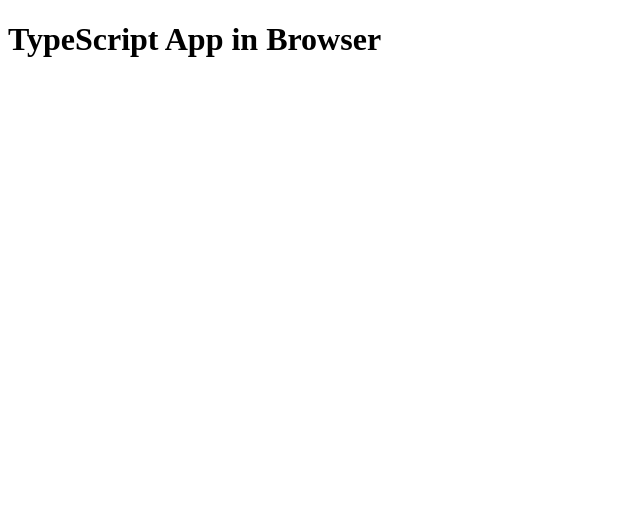
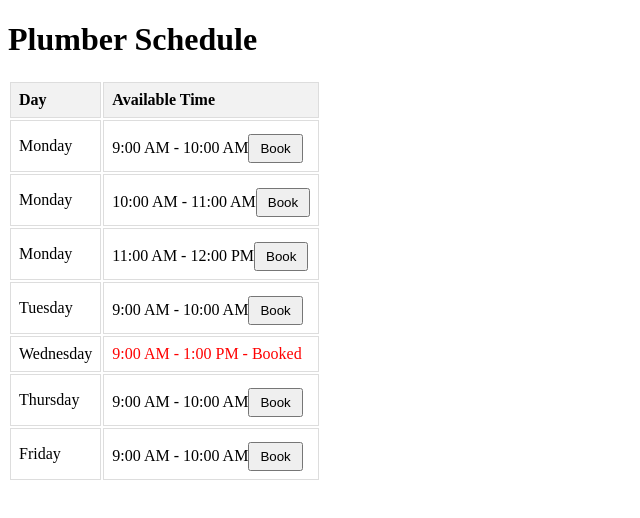
Before and after one commit to jaimehernan95/calendar-booking-app, a website with bundled scripts: page index.html in a window 1280 px wide. Shown: the whole page, without its empty margins (0-640 px from the left). Built offline with nearby package versions, Linux system fonts and the light colour scheme.

Commit message:
Added CSS styles and schedule logic

```diff
--- a/index.html
+++ b/index.html
@@ -1,12 +1,28 @@
 <!DOCTYPE html>
 <html lang="en">
 <head>
-    <meta charset="UTF-8">
-    <meta name="viewport" content="width=device-width, initial-scale=1.0">
-    <title>TypeScript App</title>
+  <meta charset="UTF-8">
+  <meta name="viewport" content="width=device-width, initial-scale=1.0">
+  <title>Plumber Booking Schedule</title>
+  <link rel="stylesheet" href="styles.css">
+  <script src="dist/app.js"></script>
+ <!-- Link to the compiled JavaScript file -->
+
 </head>
 <body>
-    <h1>TypeScript App in Browser</h1>
-    <script src="./dist/index.js"></script>
+  <h1>Plumber Schedule</h1>
+  <table id="schedule">
+      <thead>
+          <tr>
+              <th>Day</th>
+              <th>Available Time</th>
+          </tr>
+      </thead>
+      <tbody>
+          <!-- Schedule rows will be dynamically generated here -->
+      </tbody>
+  </table>
+  <script src="dist/app.js"></script>
 </body>
+
 </html>
--- a/package.json
+++ b/package.json
@@ -3,7 +3,8 @@
   "version": "1.0.0",
   "main": "index.js",
   "scripts": {
-    "test": "echo \"Error: no test specified\" && exit 1"
+    "test": "echo \"Error: no test specified\" && exit 1",
+    "start": "http-server ."
   },
   "keywords": [],
   "author": "",
@@ -12,6 +13,7 @@
   "devDependencies": {
     "@types/express": "^5.0.0",
     "eslint": "^9.17.0",
+    "http-server": "^14.1.1",
     "typescript": "^5.7.2"
   },
   "dependencies": {
--- /dev/null
+++ b/src/app.ts
@@ -0,0 +1,48 @@
+// In app.ts
+const schedule = [
+  { day: 'Monday', time: '9:00 AM - 10:00 AM', booked: false },
+  { day: 'Monday', time: '10:00 AM - 11:00 AM', booked: false },
+  { day: 'Monday', time: '11:00 AM - 12:00 PM', booked: false },
+  { day: 'Tuesday', time: '9:00 AM - 10:00 AM', booked: false },
+  { day: 'Wednesday', time: '9:00 AM - 1:00 PM', booked: true }, // Already fully booked
+  { day: 'Thursday', time: '9:00 AM - 10:00 AM', booked: false },
+  { day: 'Friday', time: '9:00 AM - 10:00 AM', booked: false }
+];
+
+const generateSchedule = () => {
+  const tableBody = document.querySelector('#schedule tbody')!;
+
+  schedule.forEach((entry) => {
+      const row = document.createElement('tr');
+
+      const dayCell = document.createElement('td');
+      dayCell.textContent = entry.day;
+      row.appendChild(dayCell);
+
+      const timeCell = document.createElement('td');
+      timeCell.textContent = entry.time;
+      if (entry.booked) {
+          timeCell.style.color = 'red';  // Highlight booked times
+          timeCell.textContent += ' - Booked';
+      } else {
+          // Add a clickable button to allow booking
+          const bookButton = document.createElement('button');
+          bookButton.textContent = 'Book';
+          bookButton.onclick = () => bookTime(entry);
+          timeCell.appendChild(bookButton);
+      }
+      row.appendChild(timeCell);
+
+      tableBody.appendChild(row);
+  });
+};
+
+const bookTime = (entry: { day: string; time: string; booked: boolean }) => {
+  // Handle booking logic (e.g., mark as booked, update UI)
+  entry.booked = true;
+  alert(`You have booked ${entry.day} from ${entry.time}`);
+  generateSchedule();  // Regenerate the table to reflect the booking
+};
+
+// Call the function to generate the schedule when the page loads
+window.onload = generateSchedule;
--- a/src/index.ts
+++ b/src/index.ts
@@ -1 +1 @@
-console.log("Hello TypeScript");
+import './app'; // Import app.ts logic
--- /dev/null
+++ b/styles.css
@@ -0,0 +1,23 @@
+<style>
+    table {
+        width: 100%;
+        border-collapse: collapse;
+    }
+    th, td {
+        padding: 8px;
+        text-align: left;
+        border: 1px solid #ddd;
+    }
+    th {
+        background-color: #f2f2f2;
+    }
+    button {
+        padding: 5px 10px;
+        margin-top: 5px;
+        cursor: pointer;
+    }
+    button:hover {
+        background-color: #007BFF;
+        color: white;
+    }
+</style>
```
Also changed, not shown: dist/app.js (added), dist/index.js, 1 other file.
